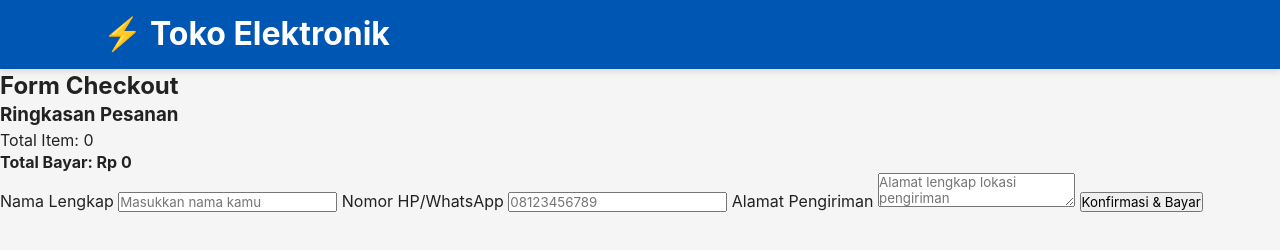
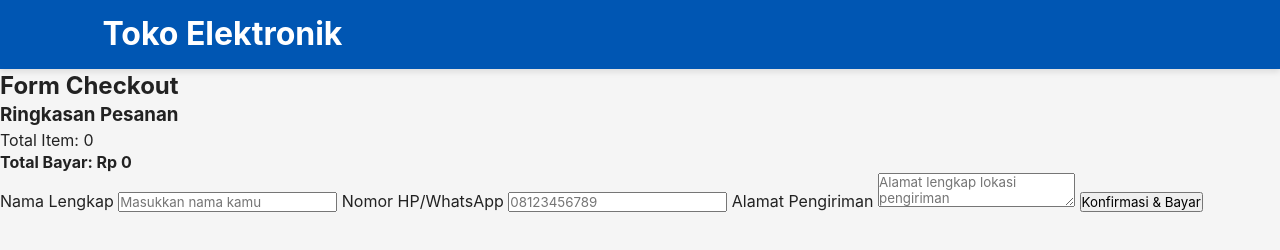
Before and after one commit to amat0428/toko-elektronik, a website: page public/checkout.html in a window 1280 px wide. Drawn offline with Linux system fonts and the light colour scheme.

```diff
--- a/public/checkout.html
+++ b/public/checkout.html
@@ -7,7 +7,7 @@
 </head>
 <body>
   <header>
-    <h1>⚡ Toko Elektronik</h1>
+    <h1>Toko Elektronik</h1>
   </header>
 
   <main>
```
Also changed, not shown: public/orders.html (+1 -1 lines), public/product-detail.html (+1 -1 lines), public/products.html (+1 -1 lines), public/profile.html (+1 -1 lines).
